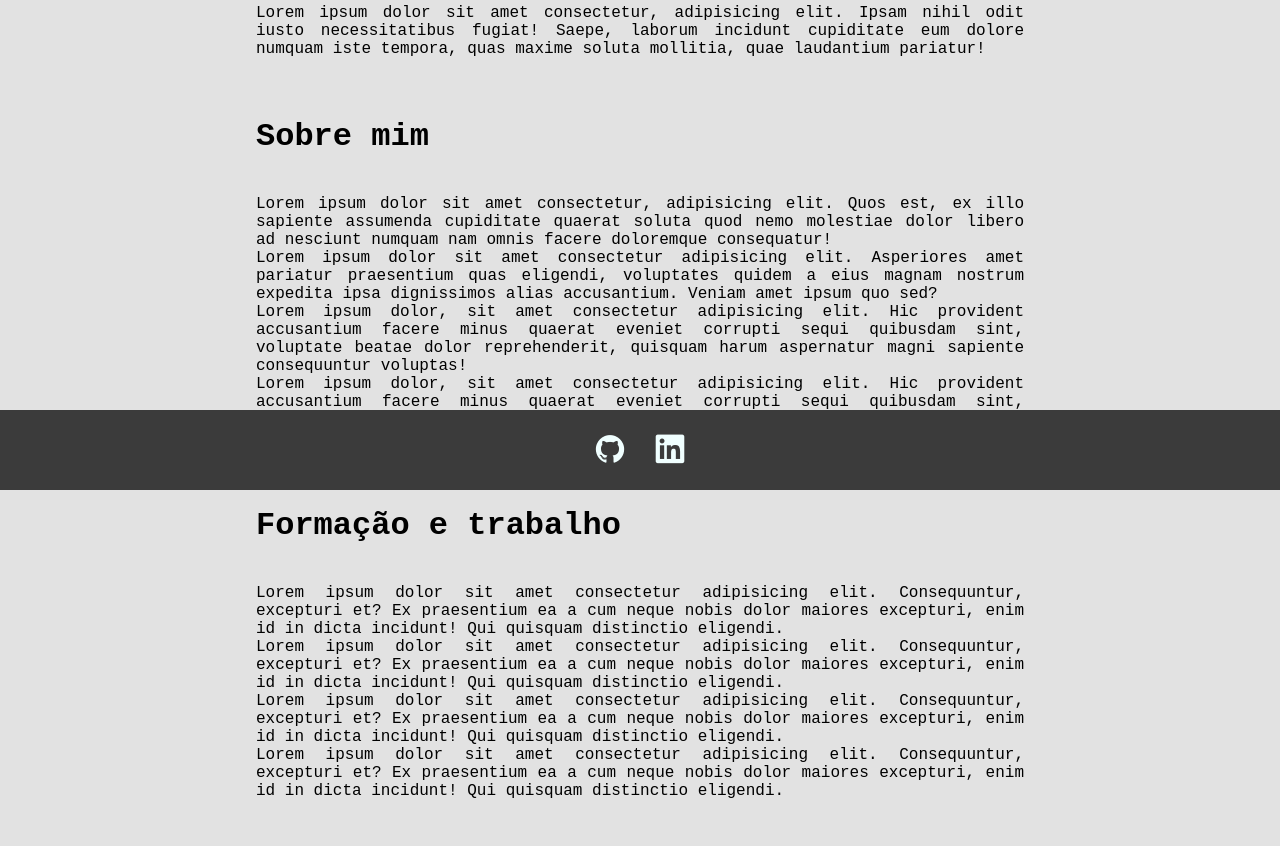
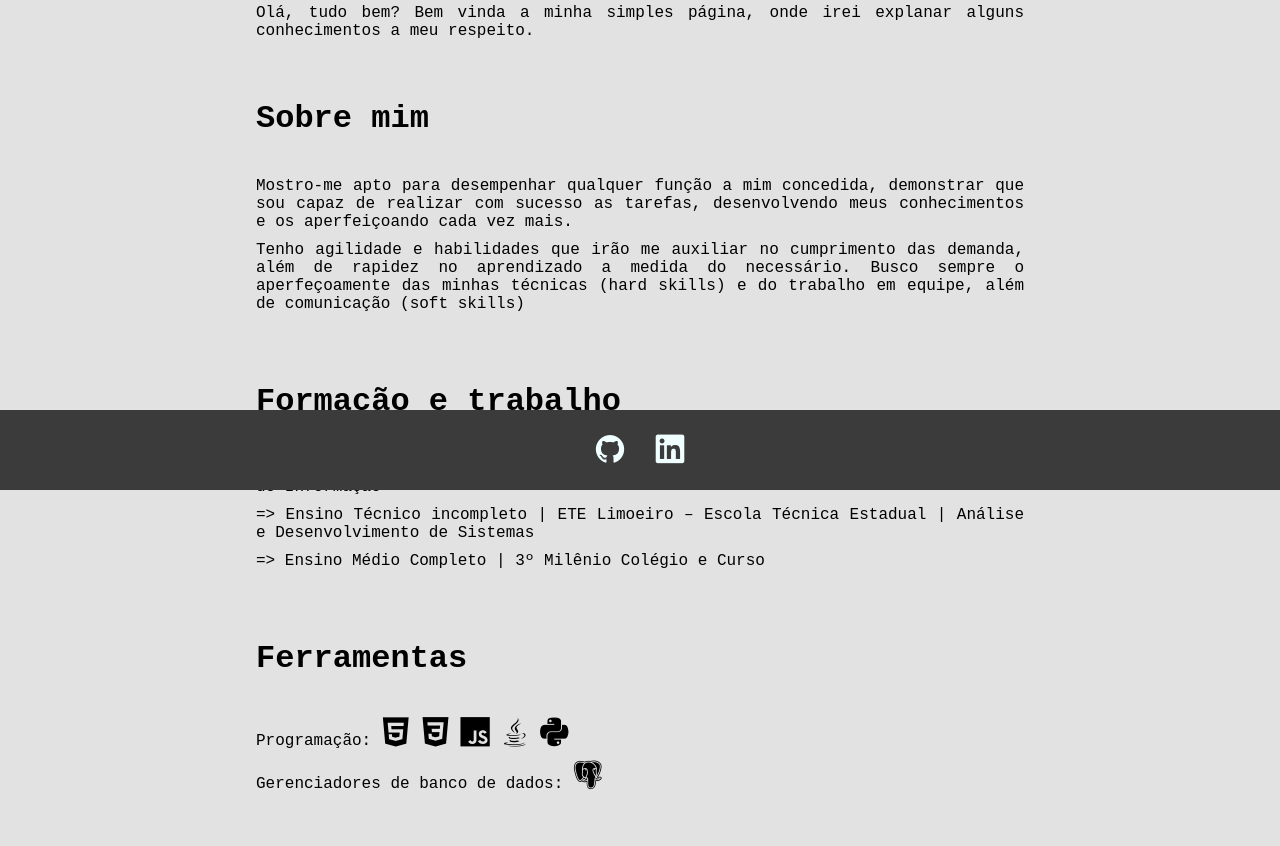
Before and after one commit to alanmts-am/alanmts-am, a plain HTML site: page index.html in a window 1280 px wide. Shown: the part 310-1156 px from the top of the page. Drawn offline with nearby package versions, Linux system fonts and the light colour scheme.

Commit message:
refactor: change lorem to final text

```diff
--- a/css/style.css
+++ b/css/style.css
@@ -13,6 +13,10 @@ body {
 p, h1, li, img {
   overflow: hidden;
   animation: typing 0.5s;
+}
+
+i {
+  font-size: 30px;
 }
 
 header {
@@ -31,8 +35,11 @@ header li {
 
 main {
   width: 100%;
-  text-align: justify;
   margin-bottom: 20px;
+}
+
+main li {
+  margin-bottom: 10px;
 }
 
 footer {
@@ -56,10 +63,6 @@ footer ul {
 footer a {
   color: azure;
   text-decoration: none;
-}
-
-footer i {
-  font-size: 30px;
 }
 
 @keyframes typing {
@@ -115,6 +118,6 @@ footer i {
   padding-bottom: 100px;
 }
 
-#me ul, #work ul {
+#me ul, #work ul, #language ul {
   padding: 40px 0;
 }
--- a/index.html
+++ b/index.html
@@ -27,10 +27,8 @@
         </div>
         <div>
           <p>
-            Lorem ipsum dolor sit amet consectetur, adipisicing elit. Ipsam
-            nihil odit iusto necessitatibus fugiat! Saepe, laborum incidunt
-            cupiditate eum dolore numquam iste tempora, quas maxime soluta
-            mollitia, quae laudantium pariatur!
+            Olá, tudo bem? Bem vinda a minha simples página, onde irei explanar
+            alguns conhecimentos a meu respeito.
           </p>
         </div>
         <div id="about">
@@ -38,28 +36,17 @@
             <h1>Sobre mim</h1>
             <ul>
               <li>
-                Lorem ipsum dolor sit amet consectetur, adipisicing elit. Quos
-                est, ex illo sapiente assumenda cupiditate quaerat soluta quod
-                nemo molestiae dolor libero ad nesciunt numquam nam omnis facere
-                doloremque consequatur!
+                Mostro-me apto para desempenhar qualquer função a mim concedida,
+                demonstrar que sou capaz de realizar com sucesso as tarefas,
+                desenvolvendo meus conhecimentos e os aperfeiçoando cada vez
+                mais.
               </li>
               <li>
-                Lorem ipsum dolor sit amet consectetur adipisicing elit.
-                Asperiores amet pariatur praesentium quas eligendi, voluptates
-                quidem a eius magnam nostrum expedita ipsa dignissimos alias
-                accusantium. Veniam amet ipsum quo sed?
-              </li>
-              <li>
-                Lorem ipsum dolor, sit amet consectetur adipisicing elit. Hic
-                provident accusantium facere minus quaerat eveniet corrupti
-                sequi quibusdam sint, voluptate beatae dolor reprehenderit,
-                quisquam harum aspernatur magni sapiente consequuntur voluptas!
-              </li>
-              <li>
-                Lorem ipsum dolor, sit amet consectetur adipisicing elit. Hic
-                provident accusantium facere minus quaerat eveniet corrupti
-                sequi quibusdam sint, voluptate beatae dolor reprehenderit,
-                quisquam harum aspernatur magni sapiente consequuntur voluptas!
+                Tenho agilidade e habilidades que irão me auxiliar no
+                cumprimento das demanda, além de rapidez no aprendizado a medida
+                do necessário. Busco sempre o aperfeçoamente das minhas técnicas
+                (hard skills) e do trabalho em equipe, além de comunicação (soft
+                skills)
               </li>
             </ul>
           </div>
@@ -67,28 +54,33 @@
             <h1>Formação e trabalho</h1>
             <ul>
               <li>
-                Lorem ipsum dolor sit amet consectetur adipisicing elit.
-                Consequuntur, excepturi et? Ex praesentium ea a cum neque nobis
-                dolor maiores excepturi, enim id in dicta incidunt! Qui quisquam
-                distinctio eligendi.
+                => Ensino Superior em curso | UNIFACOL - Centro Universitário
+                FACOL | Sistemas de Informação
               </li>
               <li>
-                Lorem ipsum dolor sit amet consectetur adipisicing elit.
-                Consequuntur, excepturi et? Ex praesentium ea a cum neque nobis
-                dolor maiores excepturi, enim id in dicta incidunt! Qui quisquam
-                distinctio eligendi.
+                => Ensino Técnico incompleto | ETE Limoeiro – Escola Técnica
+                Estadual | Análise e Desenvolvimento de Sistemas
+              </li>
+              <li>=> Ensino Médio Completo | 3º Milênio Colégio e Curso</li>
+            </ul>
+          </div>
+          <div id="language">
+            <h1>Ferramentas</h1>
+            <ul>
+              <li>
+                Programação:
+                <i class="devicon-html5-plain"></i>
+                <i class="devicon-css3-plain"></i>
+                <i class="devicon-javascript-plain"></i>
+                <i class="devicon-java-plain"></i>
+                <i class="devicon-python-plain"></i>
+                <i class="devicon-angular-plain"></i>
               </li>
               <li>
-                Lorem ipsum dolor sit amet consectetur adipisicing elit.
-                Consequuntur, excepturi et? Ex praesentium ea a cum neque nobis
-                dolor maiores excepturi, enim id in dicta incidunt! Qui quisquam
-                distinctio eligendi.
-              </li>
-              <li>
-                Lorem ipsum dolor sit amet consectetur adipisicing elit.
-                Consequuntur, excepturi et? Ex praesentium ea a cum neque nobis
-                dolor maiores excepturi, enim id in dicta incidunt! Qui quisquam
-                distinctio eligendi.
+                Gerenciadores de banco de dados:
+
+                <i class="devicon-mysql-original"></i>
+                <i class="devicon-postgresql-plain"></i>
               </li>
             </ul>
           </div>
@@ -98,10 +90,14 @@
     <footer>
       <ul>
         <li>
-          <a href="https://github.com/alanmts-am" target="_blank"><i class="devicon-github-original"></i></a>
+          <a href="https://github.com/alanmts-am" target="_blank"
+            ><i class="devicon-github-original"></i
+          ></a>
         </li>
         <li>
-          <a href="https://br.linkedin.com/" target="_blank"><i class="devicon-linkedin-plain"></i></a>
+          <a href="https://br.linkedin.com/" target="_blank"
+            ><i class="devicon-linkedin-plain"></i
+          ></a>
         </li>
       </ul>
     </footer>
```
